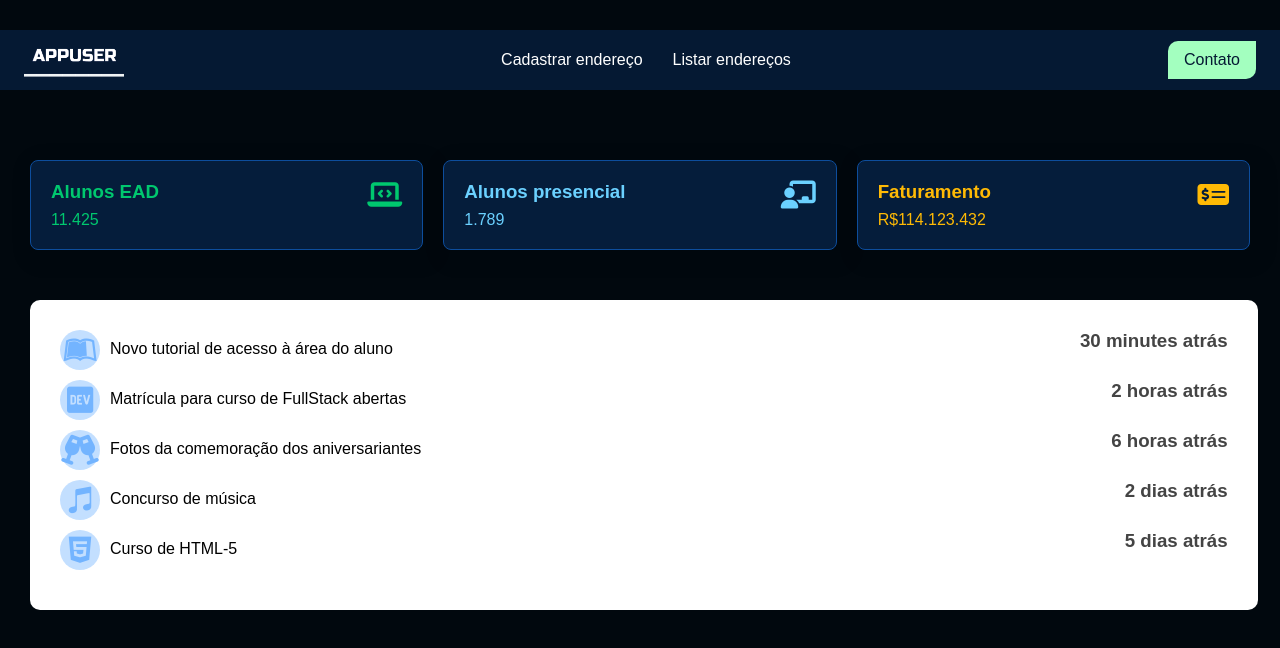
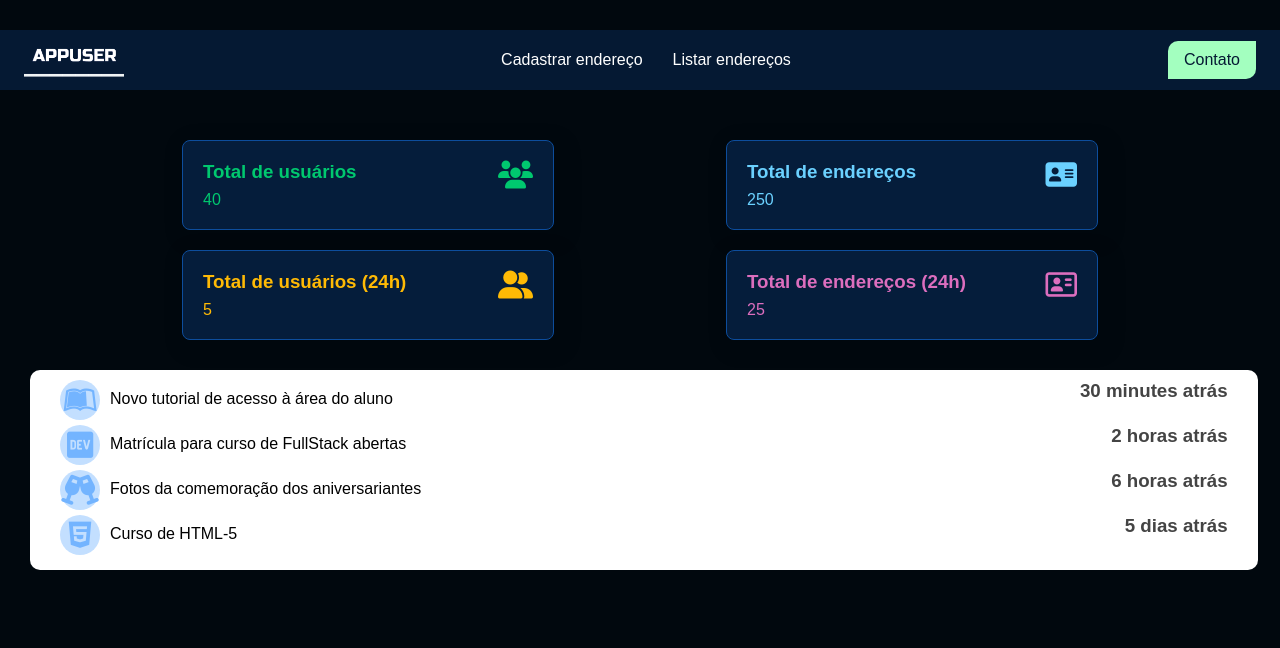
Before and after one commit to fullstack34/userapp-grupo-1, a plain HTML site: page dashboard/index.html in a window 1280 px wide. Drawn offline with Linux system fonts and the light colour scheme.

Commit message:
[06]-Ajustando métricas do conteúdo do dashboard

```diff
--- a/css/dashboard.css
+++ b/css/dashboard.css
@@ -71,8 +71,7 @@ li a.menu:hover {
 
 .content {
   width: 100%;
-  /* background-color: rgb(230,230,230); */
-  padding: 20px;
+  padding: 0px 20px;
 }
 
 
@@ -80,15 +79,14 @@ li a.menu:hover {
   width: 100%;
   margin-top: 20px;
   display: flex;
-  justify-content: space-between;
+  justify-content: space-evenly;
 }
 
 .box-info-single {
     display: flex;
     justify-content: space-between;
-    width: 100%;
+    width: 30%;
     margin: 0 10px;
-    /* padding: 30px; */
 
     box-shadow: 0.31em 0.37em 0.87em 0.87em rgba(0,0,0,.04);
     background-color: #051d3b;
@@ -114,14 +112,18 @@ li a.menu:hover {
   color: #ffba05;
 }
 
+#box4 {
+  color: #dc6ebe;
+}
+
 .info-text p{
   margin-top: 8px;;
 }
 
 .feed{
-  margin: 50px 10px;
+  margin: 30px 10px;
   width: 99%;
-  padding: 30px;
+  padding: 10px 30px;
   background-color: white;
   border-radius: 10px;
 }
@@ -129,7 +131,7 @@ li a.menu:hover {
 .feed-single {
   display: flex;
   justify-content: space-between;
-  margin-bottom: 10px;
+  margin-bottom: 5px;
 }
 
 .feed-text {
--- a/dashboard/index.html
+++ b/dashboard/index.html
@@ -27,24 +27,34 @@
             <div class="box-info">
                 <div id="box1" class="box-info-single">
                     <div class="info-text">
-                        <h3>Alunos EAD</h3>
-                        <p>11.425</p>
+                        <h3>Total de usuários</h3>
+                        <p>40</p>
                     </div>
-                    <i class="fa-solid fa-laptop-code"></i>
+                    <i class="fa-solid fa-users"></i>
                 </div>
                 <div id="box2" class="box-info-single">
                     <div class="info-text">
-                        <h3>Alunos presencial</h3>
-                        <p>1.789</p>
+                        <h3>Total de endereços</h3>
+                        <p>250</p>
                     </div>
-                    <i class="fa-solid fa-chalkboard-user"></i>
+                    <i class="fa-solid fa-address-card"></i>
                 </div>
+            </div> <!-- box-info -->
+
+            <div class="box-info">
                 <div id="box3" class="box-info-single">
                     <div class="info-text">
-                        <h3>Faturamento</h3>
-                        <p>R$114.123.432</p>
+                        <h3>Total de usuários (24h)</h3>
+                        <p>5</p>
                     </div>
-                    <i class="fa-solid fa-money-check-dollar"></i>
+                    <i class="fa-solid fa-user-group"></i>
+                </div>
+                <div id="box4" class="box-info-single">
+                    <div class="info-text">
+                        <h3>Total de endereços (24h)</h3>
+                        <p>25</p>
+                    </div>
+                    <i class="fa-regular fa-address-card"></i>
                 </div>
             </div> <!-- box-info -->
 
@@ -78,15 +88,6 @@
                 </div>
                 <div class="feed-single">
                     <div class="feed-text">
-                        <i class="fa-brands fa-itunes-note"></i>
-                        <span>Concurso de música</span>
-                    </div>
-                    <div class="feed-time">
-                        <h3>2 dias atrás</h3>
-                    </div>
-                </div>
-                <div class="feed-single">
-                    <div class="feed-text">
                         <i class="fa-brands fa-html5"></i>
                         <span>Curso de HTML-5</span>
                     </div>
```
